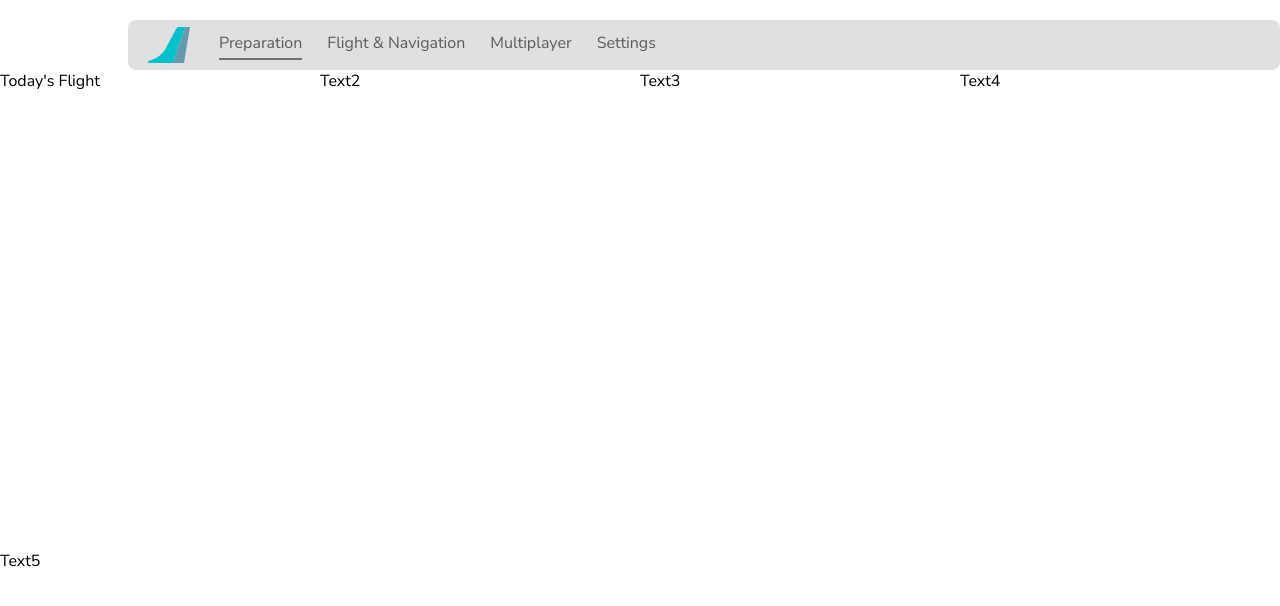
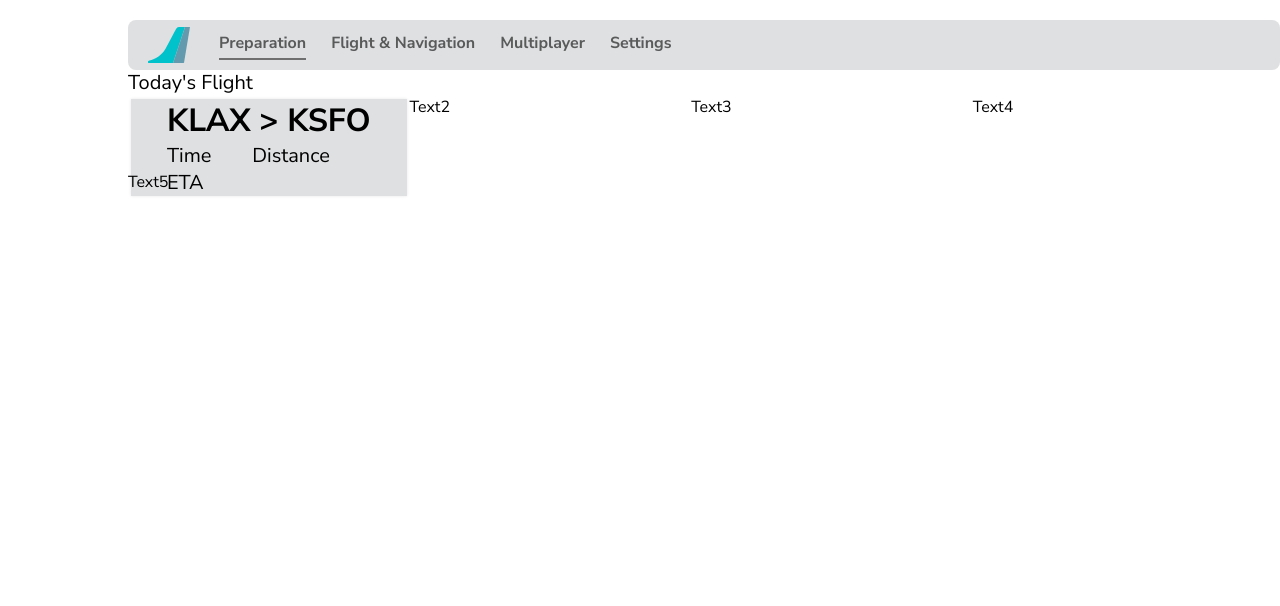
Before and after one commit to flybywiresim/efb, a React (Create React App) app: page / in a window 1280 px wide. Shown: the top 606 px of the page. Built offline with nearby package versions, Linux system fonts and the light colour scheme.

Commit message:
Basic widget layout for the Current Flight widget

```diff
--- a/src/App.css
+++ b/src/App.css
@@ -29,22 +29,40 @@
   align-items: flex-start;
 }
 
-.Toolbar-div {
-  align-content: flex-start;
-  display: flex;
-}
-
 .Widgets {
+  margin: 2% 2% 5% 10%;
   display: grid;
   font-family: "Nunito Sans", sans-serif;
   grid-template-columns: 25% 25% 25% 25%;
-  grid-template-rows: 60% 40%;
+  grid-template-rows: 50% 50%;
   justify-items: stretch;
-  height: 100vh;
-  width: 100vw;
 }
 
-.CFWidget {
+.CFWidgetDiv {
+  display: flex;
+  font-size: 1.25rem;
+  flex-direction: column;
+  justify-content: center;
+}
+
+.CFDataDiv {
+  display: grid;
+  box-shadow: 0 0 3px rgba(0, 0, 0, 0.1);
+  margin: 1%;
+  grid-template-columns: auto auto;
+  grid-template-rows: auto auto auto;
+  background: var(--cardBackground);
+  justify-content: center;
+  grid-template-areas:
+    "DepArr DepArr"
+    "Time Distance"
+    "ETA .";
+}
+
+.CFWidgetDepArr {
+  font-size: 2rem;
+  font-weight: 700;
+  grid-area: DepArr;
 }
 
 .FBW-Logo {
@@ -57,6 +75,7 @@
   padding-bottom: .25em;
 
   font-family: "Nunito Sans", sans-serif;
+  font-weight: 700;
 
   color: var(--mainText);
 
--- a/src/Widget.js
+++ b/src/Widget.js
@@ -4,7 +4,7 @@ class Widgets extends React.Component {
     render() {
         return (
             <div className="Widgets">
-                <CFWidget />
+                <CFWidget dep="KLAX" arr="KSFO"/>
                 <p>Text2</p>
                 <p>Text3</p>
                 <p>Text4</p>
@@ -20,7 +20,18 @@ class CFWidget extends React.Component {
             <div className="CFWidgetDiv">
                 <p>Today's Flight</p>
                 <div className="CFDataDiv">
-
+                    <div className="CFWidgetDepArr">
+                        <p>{this.props.dep} > {this.props.arr}</p>
+                    </div>
+                    <div className="CFWidgetTime">
+                        <p>Time</p>
+                    </div>
+                    <div className="CFWidgetDistance">
+                        <p>Distance</p>
+                    </div>
+                    <div className="CFWidgetETA">
+                        <p>ETA</p>
+                    </div>
                 </div>
             </div>
         );
```
